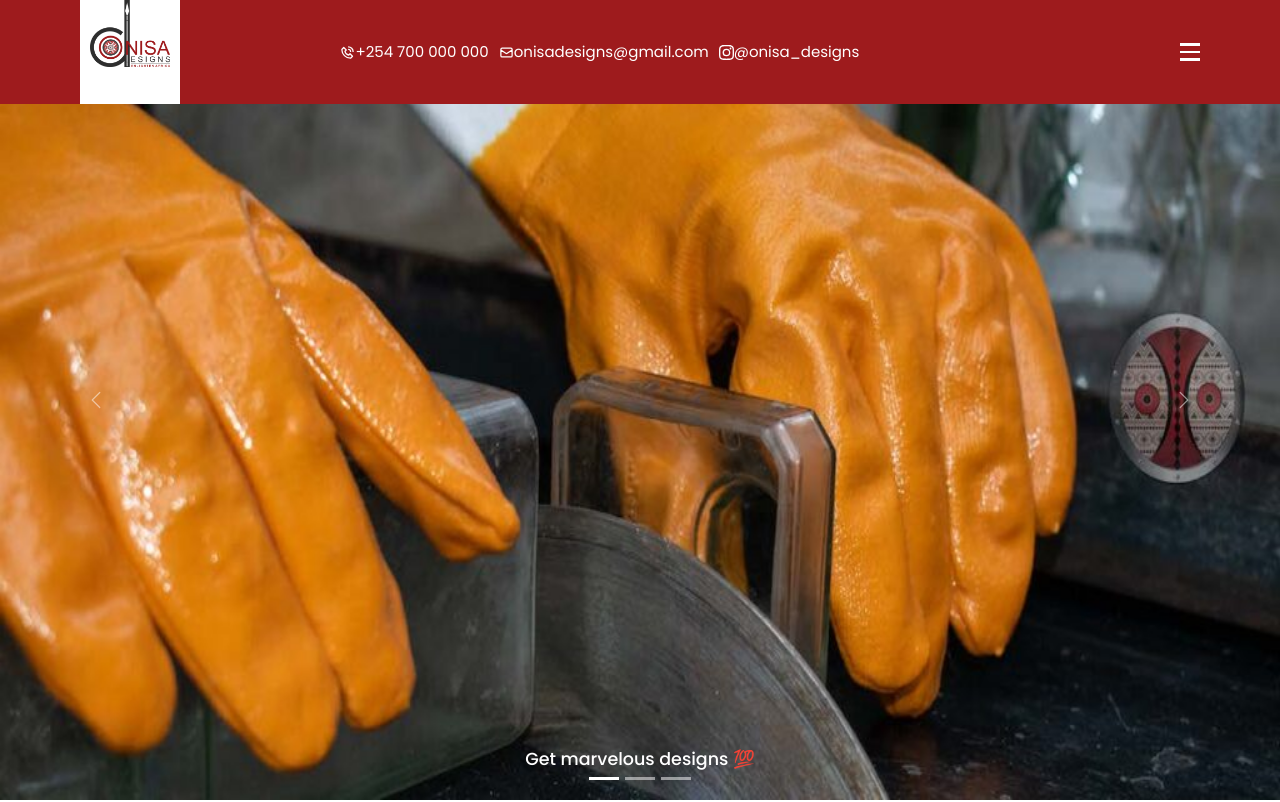
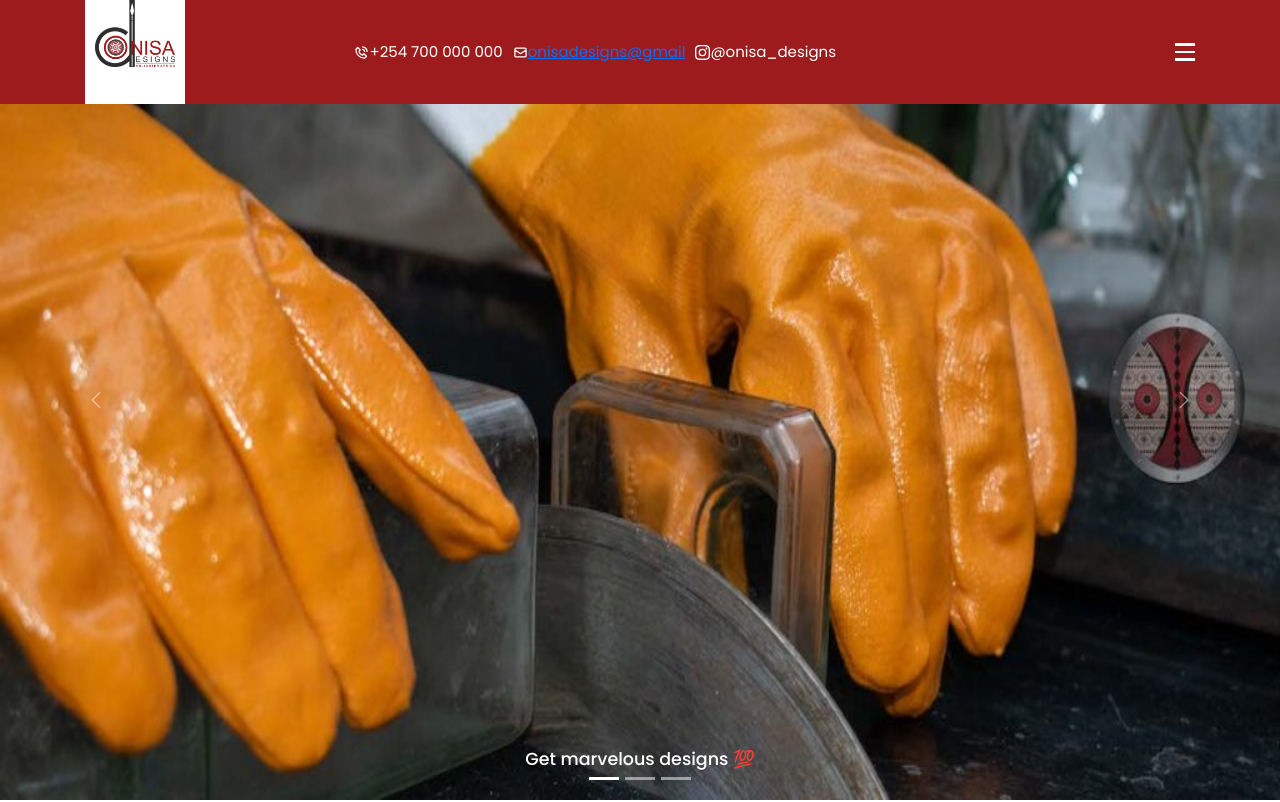
Before and after one commit to Lifeline-Solutions/onisadesigns, a React (Create React App) app: page / in a window 1280 px wide. Shown: the top 802 px of the page. Built offline with nearby package versions, Linux system fonts and the light colour scheme.

Commit message:
Changed footer size

```diff
--- a/src/components/header/Navbar.js
+++ b/src/components/header/Navbar.js
@@ -52,10 +52,10 @@ const Navbar = () => {
           </div>
 
           <div className="column-icon">
-            <a href="mailto:onisadesigns@gmail.com" className="email">
-              <HiOutlineMail />
-              <span className="email">onisadesigns@gmail.com</span>
-            </a>
+            <HiOutlineMail />
+            <span className="email">
+              <a href="mailto:onisadesigns@gmail.com">onisadesigns@gmail</a>
+            </span>
           </div>
 
           <div className="column-icon">
```
